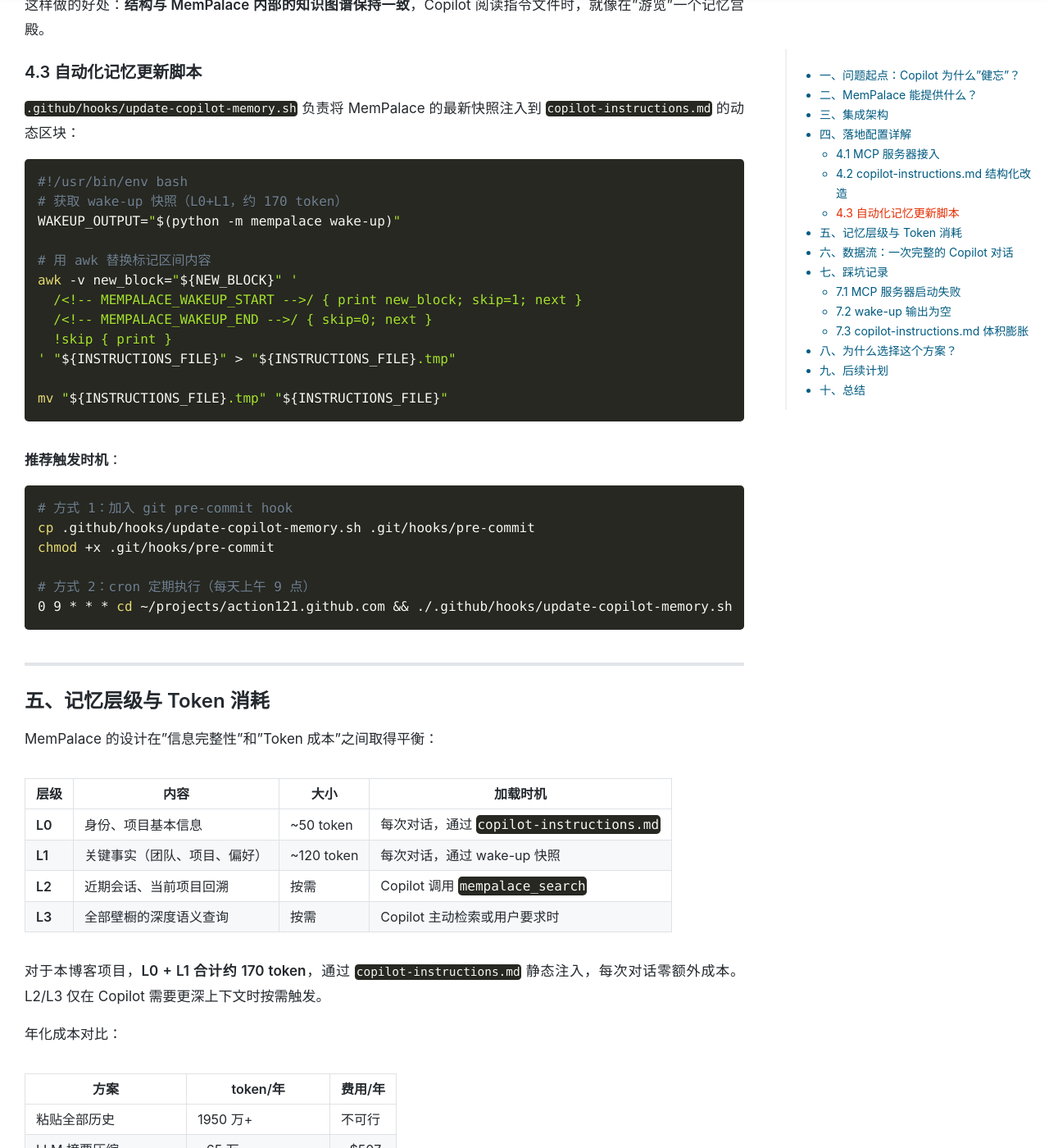
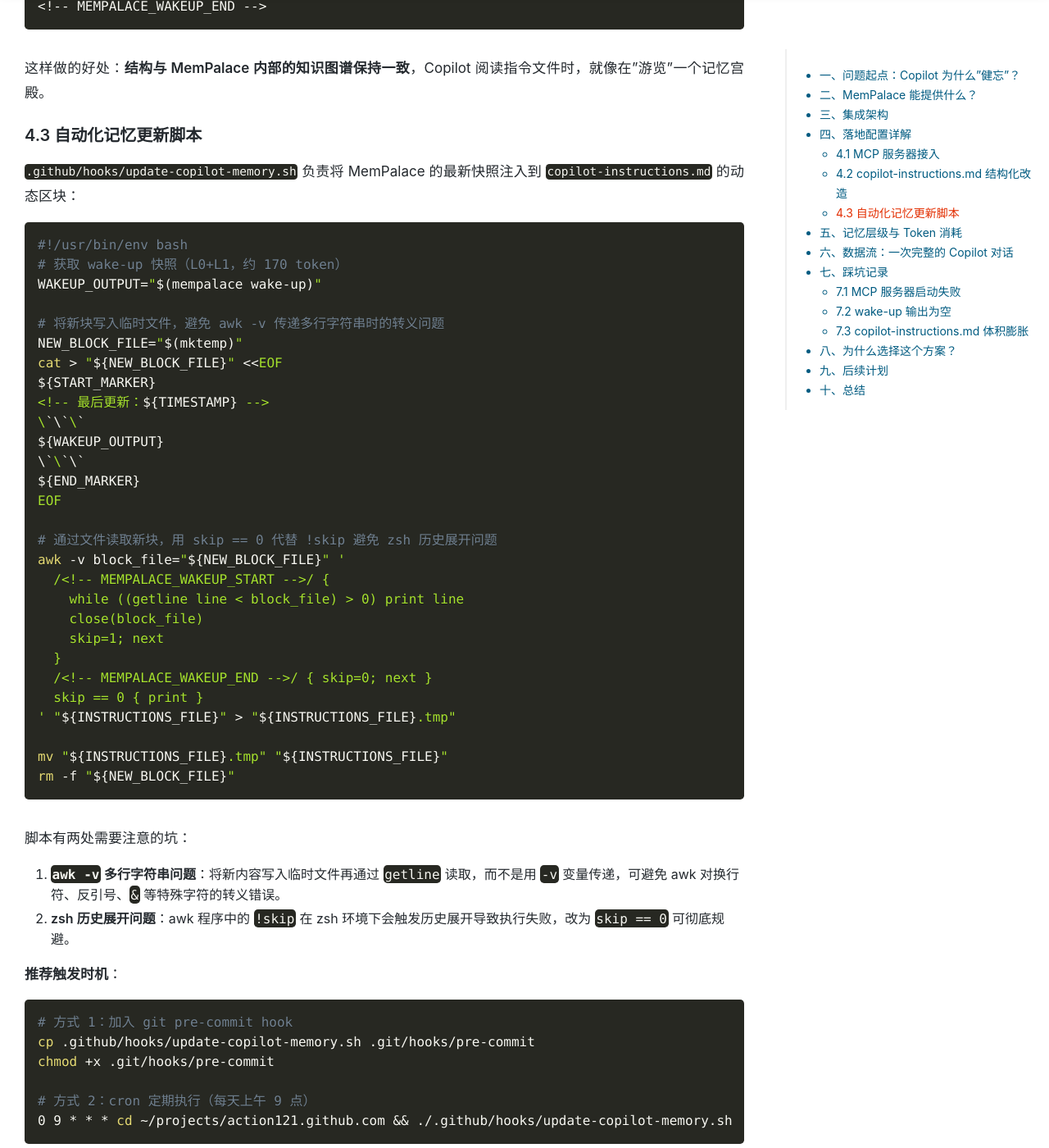
Before and after one commit to action121/action121.github.com, a Jekyll site: the page built from _posts/2026-04-10-github-copilot-mempalace-integration.md, in a window 1280 px wide and 1400 px high, scrolled down 3519 px. Shown: the whole window at 82% size. Built offline with Jekyll 4.4.1, drawn with Linux system fonts in a browser that asks for light colours; nearby versions of some CDN libraries; comment, search, counter and statistics services are not loaded; a style sheet for code colours, icons or effects is not loaded; some of the changed text lies outside the part shown.

Commit message:
修改copilot memory脚本

````diff
--- a/_posts/2026-04-10-github-copilot-mempalace-integration.md
+++ b/_posts/2026-04-10-github-copilot-mempalace-integration.md
@@ -94,6 +94,8 @@
 ```
 
 VS Code Copilot Agent 启动后会自动连接该 MCP 服务器，使 Copilot 能够调用 `mempalace_search`、`mempalace_add_drawer` 等 19 个工具。
+
+> **注意**：`command` 必须指向安装了 `mempalace` 的具体 Python 可执行文件的完整路径，而不是 `python` 或 `python3` 别名。macOS 上 `python` 默认指向系统自带的 Python 2.7，`python3` 可能指向未安装 `mempalace` 的版本。
 
 **前置条件**：
 
@@ -136,17 +138,38 @@
 ```bash
 #!/usr/bin/env bash
 # 获取 wake-up 快照（L0+L1，约 170 token）
-WAKEUP_OUTPUT="$(python -m mempalace wake-up)"
+WAKEUP_OUTPUT="$(mempalace wake-up)"
 
-# 用 awk 替换标记区间内容
-awk -v new_block="${NEW_BLOCK}" '
-  /<!-- MEMPALACE_WAKEUP_START -->/ { print new_block; skip=1; next }
+# 将新块写入临时文件，避免 awk -v 传递多行字符串时的转义问题
+NEW_BLOCK_FILE="$(mktemp)"
+cat > "${NEW_BLOCK_FILE}" <<EOF
+${START_MARKER}
+<!-- 最后更新：${TIMESTAMP} -->
+\`\`\`
+${WAKEUP_OUTPUT}
+\`\`\`
+${END_MARKER}
+EOF
+
+# 通过文件读取新块，用 skip == 0 代替 !skip 避免 zsh 历史展开问题
+awk -v block_file="${NEW_BLOCK_FILE}" '
+  /<!-- MEMPALACE_WAKEUP_START -->/ {
+    while ((getline line < block_file) > 0) print line
+    close(block_file)
+    skip=1; next
+  }
   /<!-- MEMPALACE_WAKEUP_END -->/ { skip=0; next }
-  !skip { print }
+  skip == 0 { print }
 ' "${INSTRUCTIONS_FILE}" > "${INSTRUCTIONS_FILE}.tmp"
 
 mv "${INSTRUCTIONS_FILE}.tmp" "${INSTRUCTIONS_FILE}"
+rm -f "${NEW_BLOCK_FILE}"
 ```
+
+脚本有两处需要注意的坑：
+
+1. **`awk -v` 多行字符串问题**：将新内容写入临时文件再通过 `getline` 读取，而不是用 `-v` 变量传递，可避免 awk 对换行符、反引号、`&` 等特殊字符的转义错误。
+2. **zsh 历史展开问题**：awk 程序中的 `!skip` 在 zsh 环境下会触发历史展开导致执行失败，改为 `skip == 0` 可彻底规避。
 
 **推荐触发时机**：
 
@@ -222,13 +245,22 @@
 3. 在终端手动运行 `python -m mempalace.mcp_server` 检查报错信息
 4. 确认 `.vscode/mcp.json` 中 `python` 命令对应的是安装了 `mempalace` 的 Python 环境
 
-**解决**：如果使用 `conda` 或 `pyenv`，需在 `mcp.json` 中写完整路径：
+**解决**：在 `mcp.json` 中写安装了 `mempalace` 的 Python 解释器的完整路径。可通过以下方式确认：
+
+```bash
+# 找到 mempalace 安装在哪个 Python 下
+pip show mempalace | grep Location
+# 输出示例：Location: /opt/homebrew/lib/python3.11/site-packages
+
+# 对应的解释器路径
+/opt/homebrew/opt/python@3.11/bin/python3.11 -c "import mempalace; print('ok')"
+```
 
 ```json
 {
   "servers": {
     "mempalace": {
-      "command": "/Users/yourname/.pyenv/shims/python",
+      "command": "/opt/homebrew/opt/python@3.11/bin/python3.11",
       "args": ["-m", "mempalace.mcp_server"]
     }
   }
````
Also changed, not shown: other parts of _posts/2026-04-10-github-copilot-mempalace-integration.md (+2 -2 lines), .github/copilot-instructions.md, 1 other file.
